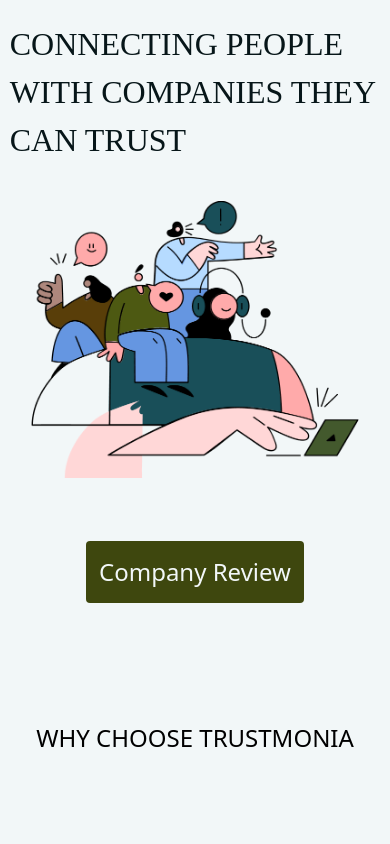
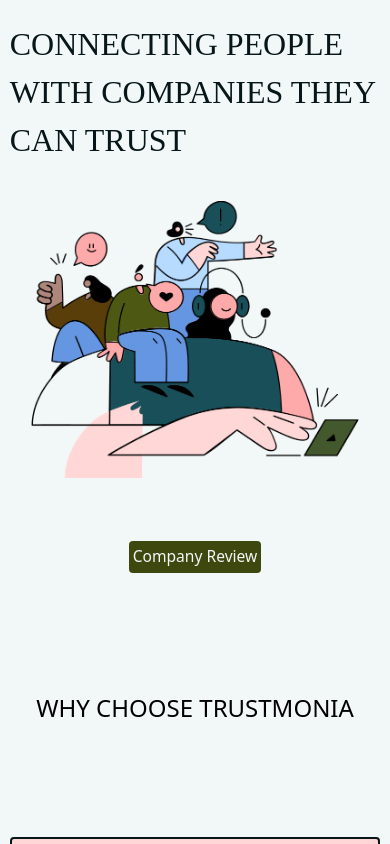
Before and after one commit to precious123-gifted/trustmonia, a Next.js app: page /HomePage in a window 390 px wide. Built offline with nearby package versions, Linux system fonts and the light colour scheme.

Commit message:
Mar 22 13:04

```diff
--- a/src/pages/Components/Header.tsx
+++ b/src/pages/Components/Header.tsx
@@ -8,7 +8,7 @@
 
         <div className="content  w-[95%] pt-[5%] h-full portrait:flex-col landscape:flex landscape:items-start landscape:justify-between">
 <div className="section1 portrait:mb-[10%] font-meduim font-loma landscape:w-[40%] landscape:flex-col landscape:justify-between">
-<div className="headerTXT   portrait:text-[200%]  font-[510] text-darkgreen  landscape:text-[350%] landscape:h-[70%]  landscape:mb-[9%]"><span>CONNECTING PEOPLE
+<div className="headerTXT   portrait:text-[200%]  font-[510] text-darkgreen  landscape:text-[4vw] landscape:h-[70%]  landscape:mb-[9%]"><span>CONNECTING PEOPLE
 WITH COMPANIES
 THEY CAN TRUST</span> </div>
 
@@ -20,12 +20,12 @@
 </div>
 </div>
 
-<div className="section2  lanscape:w-[40%]   landscape:flex landscape:items-start landscape:justify-end ">
-<Image  alt='' src={headerIMG}   className='w-[97%] object-contain aspect-[4/3] landscape:object-right portrait:mb-[17%]  portrait:w-[150%] ' />
+<div className="section2   lanscape:w-[40%]  landscape:flex landscape:items-start landscape:justify-end ">
+<Image  alt='' src={headerIMG}   className='w-[50vw]    object-contain aspect-[4/3] landscape:object-right portrait:mb-[17%]  portrait:w-[150%] ' />
 
 
-<div className="BTN text-[150%] landscape:hidden flex item-center justify-center">
-    <span className=' transition-all ease-in duration-[0.5s] bg-armygreen hover:bg-blue hover:text-armygreen p-[13px] text-grey rounded cursor-pointer'>Company Review</span>
+<div className="BTN text-[4vw] landscape:hidden flex item-center justify-center">
+    <span className=' transition-all ease-in duration-[0.5s] bg-armygreen hover:bg-blue hover:text-armygreen p-[1vw] text-grey rounded cursor-pointer'>Company Review</span>
 </div>
 </div>
 
--- a/src/pages/Components/NavigationBar.tsx
+++ b/src/pages/Components/NavigationBar.tsx
@@ -23,7 +23,7 @@
   return (
     <div className='h-[10%]  bg-darkgreen text-light flex items-center justify-center'>
         <div className="content w-[95%] h-full text-[110%]  flex items-center justify-between">
-         <div className="logo landscape:w-[5.5%]  portrait:w-[30%] flex items-center justify-center cursor-pointer  object-contain  aspect-[4/3]  "><Image alt='' src={logo}/></div>
+         <div className="logo landscape:w-[5.5%]  portrait:w-[30%]  portrait:sm:w-[11%] flex items-center justify-center cursor-pointer  object-contain  aspect-[4/3]  "><Image alt='' src={logo}/></div>
 
 
        <div className="menu  landscape:hidden  cursor-pointer flex items-center justify-end  "><Image  className='w-[12%] object-contain aspect-[4/3]' src={burgerMenu}  alt='' /></div>
```
